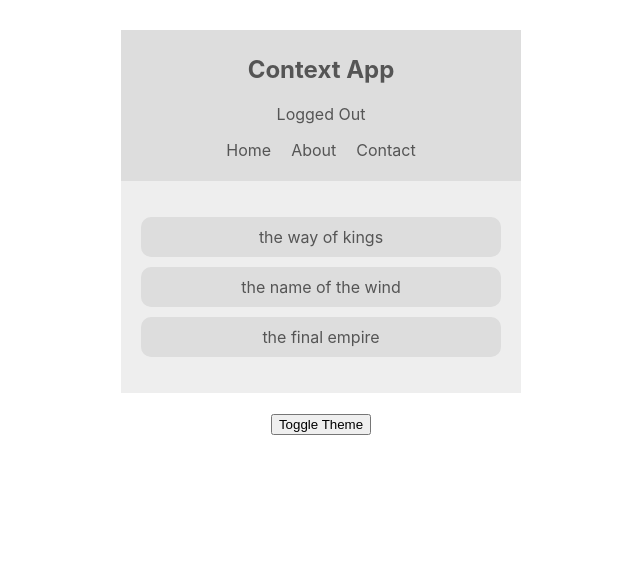
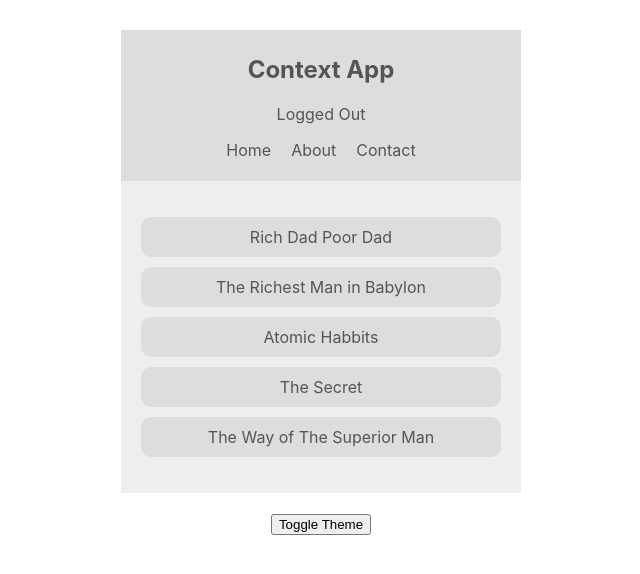
Before and after one commit to freddielumor/React-Context-Hooks, a React (Create React App) app: page / in a window 1280 px wide. Shown: the top 574 px of the page, without its empty margins (319-959 px from the left). Built offline with nearby package versions, Linux system fonts and the light colour scheme.

Commit message:
convert book context to rfc with useState hook

```diff
--- a/src/App.js
+++ b/src/App.js
@@ -3,8 +3,8 @@
 import Navbar from "./components/Navbar";
 import ThemeContextProvider from "./Context/ThemeContext";
 import AuthContextProvider from "./Context/AuthContext";
+import BookContextProvider from "./Context/BookContext";
 import ThemeToggle from "./components/ThemeToggle";
-import SongList from "./components/SongList";
 
 function App() {
   return (
@@ -12,11 +12,12 @@
       <ThemeContextProvider>
         <AuthContextProvider>
           <Navbar />
-          <BookList />
+          <BookContextProvider>
+            <BookList />
+          </BookContextProvider>
           <ThemeToggle />
         </AuthContextProvider>
       </ThemeContextProvider>
-      {/* <SongList /> */}
     </div>
   );
 }
--- /dev/null
+++ b/src/Context/BookContext.js
@@ -0,0 +1,20 @@
+import React, { createContext, useState } from "react";
+
+export const BookContext = createContext();
+
+const BookContextProvider = (props) => {
+  const [books, setBooks] = useState([
+    { title: "Rich Dad Poor Dad", id: 1 },
+    { title: "The Richest Man in Babylon", id: 2 },
+    { title: "Atomic Habbits", id: 3 },
+    { title: "The Secret", id: 4 },
+    { title: "The Way of The Superior Man", id: 5 },
+  ]);
+  return (
+    <BookContext.Provider value={{ books }}>
+      {props.children}
+    </BookContext.Provider>
+  );
+};
+
+export default BookContextProvider;
--- a/src/components/BookList.js
+++ b/src/components/BookList.js
@@ -1,8 +1,10 @@
 import React, { useContext } from "react";
 import { ThemeContext } from "../Context/ThemeContext";
+import { BookContext } from "../Context/BookContext";
 
 const BookList = () => {
   const { isLightTheme, light, dark } = useContext(ThemeContext);
+  const { books } = useContext(BookContext);
   const theme = isLightTheme ? light : dark;
 
   return (
@@ -11,9 +13,13 @@
       style={{ background: theme.bg, color: theme.syntax }}
     >
       <ul>
-        <li style={{ background: theme.ui }}>the way of kings</li>
-        <li style={{ background: theme.ui }}>the name of the wind</li>
-        <li style={{ background: theme.ui }}>the final empire</li>
+        {books.map((book) => {
+          return (
+            <li key={book.id} style={{ background: theme.ui }}>
+              {book.title}
+            </li>
+          );
+        })}
       </ul>
     </div>
   );
```
